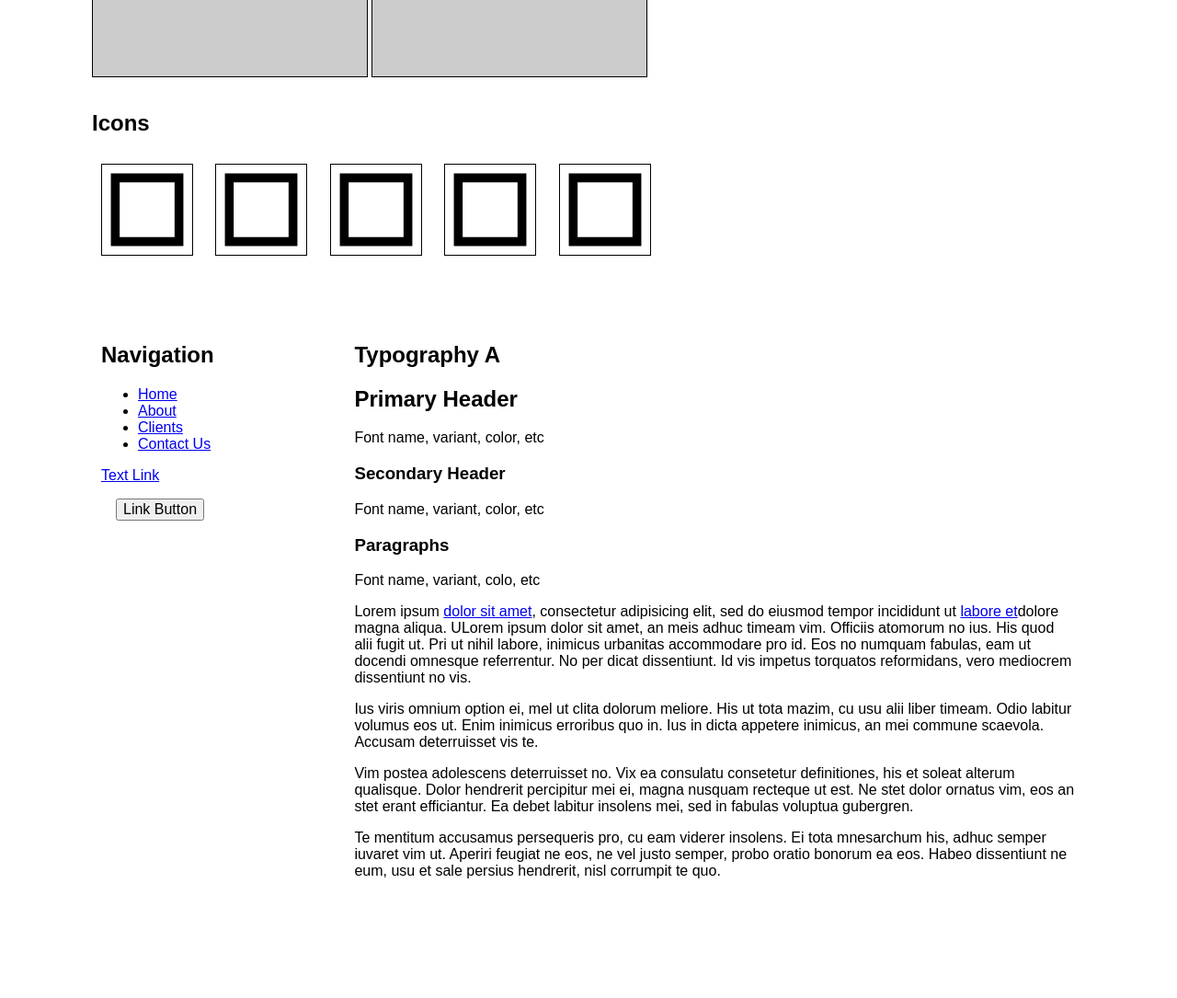
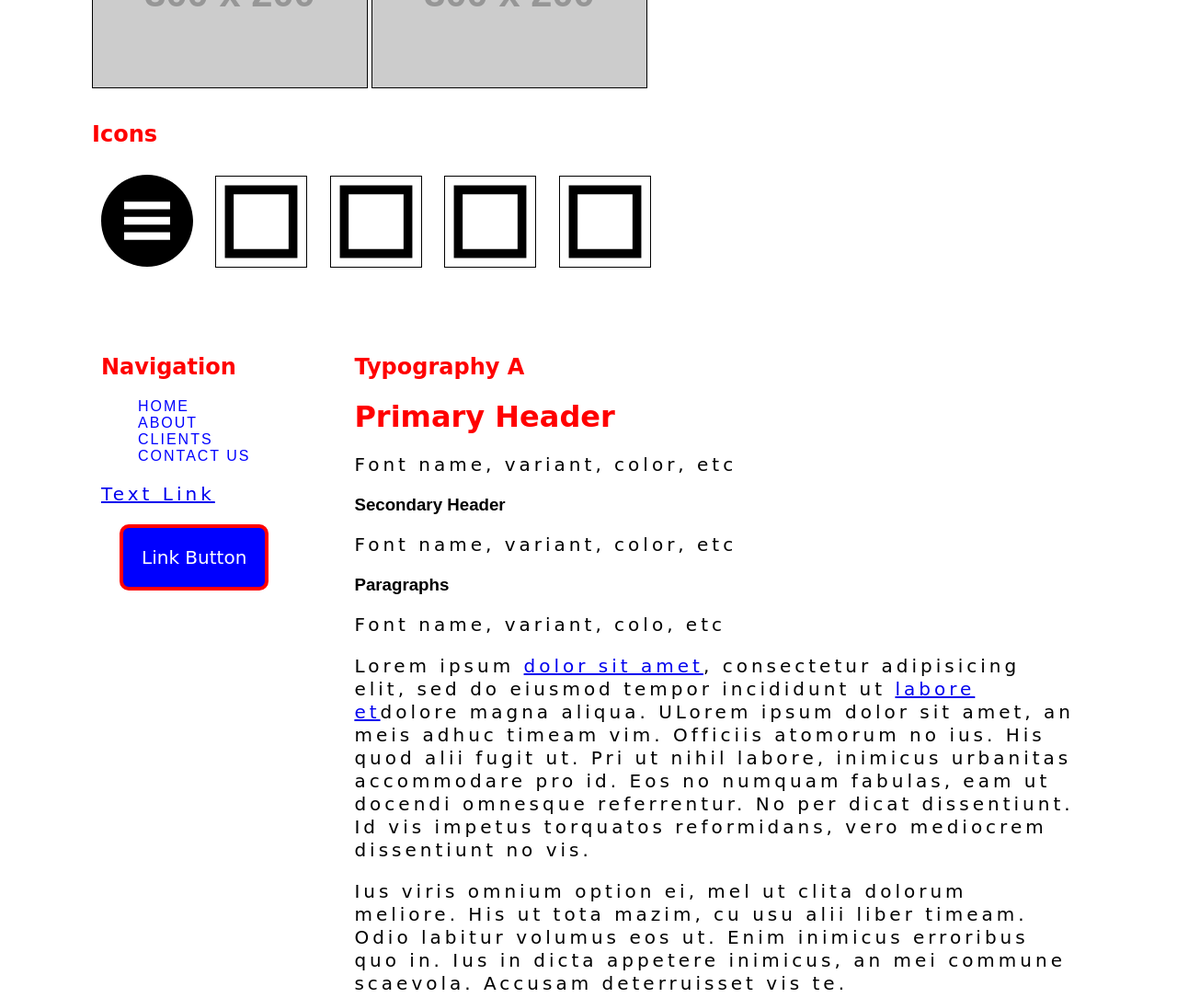
Before and after one commit to ewuweblab/p1-persona-style-tile, a plain HTML site: page index.html in a window 1280 px wide. Shown: the part 2400-3485 px from the top of the page at 92% size. Before the commit the page ends 3436 px from the top, so only its background shows below. Drawn offline with Linux system fonts and the light colour scheme; placeholder pictures from the web are drawn by us; a web font is replaced by a local one.

Commit message:
Version 1
* Added color, type, & textures

```diff
--- a/css/styles.css
+++ b/css/styles.css
@@ -3,18 +3,66 @@
 /***************/
 
 /* Color Palette */
+.color-1 {
+    background: red;
+}
 
+.color-2 {
+    background: white;
+}
+
+.color-3 {
+    background: blue;
+}
 
 /* Textures or Patterns*/
-
+.pattern-1 {
+    background: url("http://static.wixstatic.com/media/093f35_e61fde8d736d4eb883870cbc411accc5.gif") no-repeat;
+    background-size: cover;
+}
 
 /* Imagery */
 
 
 /* Icons */
-
+.icon-1 {
+    border: none;
+}
 
 /* Navigation */
+nav li {
+    list-style: none;
+}
 
+nav a:link {
+    color: blue;
+    letter-spacing: 2px;
+    text-decoration: none;
+    text-transform: uppercase;
+}
+
+nav a:hover {
+    color: red;
+}
+
+button {
+    padding: 1em;
+    background: blue;
+    color: white;
+    border: red solid 4px;
+    border-radius: 10px;
+}
 
 /* Typography */
+
+h1,h2 {
+    color: red;
+    font-family: 'Henny Penny', cursive;
+}
+
+p {
+    font-family: 'Henny Penny', cursive;
+    font-size: 1.25em;
+    line-height: 1.25em;
+    letter-spacing: 4px;
+}
--- a/index.html
+++ b/index.html
@@ -3,6 +3,8 @@
 <head>
   <meta charset="UTF-8" />
   <title>Style Tile w/ User Interface</title>
+
+ <link href='https://fonts.googleapis.com/css?family=Henny+Penny' rel='stylesheet' type='text/css'>
 
   <link rel="stylesheet" href="css/normalize.css">
   <link rel="stylesheet" href="css/grid.css">
@@ -22,8 +24,8 @@
 
 <!-- Project Info -->
 	<section class="grid-container">
-		<h1>Persona</h1>
-		<p>Version 0</p>
+		<h1>P. Colin Manikoth</h1>
+		<p>Version 1</p>
 	</section>
 
 <!--
@@ -58,7 +60,7 @@
 	<section class="grid-container">
 		<h2>Imagery</h2>
 		<div class="imagery-1">
-			<img src="http://placehold.it/300x200">
+			<img src="http://www.gannett-cdn.com/-mm-/c005a01fe05e267175d4429760453e4441ffd72c/c=90-0-5109-3774&r=x404&c=534x401/local/-/media/2015/04/23/USATODAY/USATODAY/635654047053763576-AP-Earns-Starbucks-001.jpg">
 		</div>
 		<div class="imagery-2">
 			<img src="http://placehold.it/300x200">
@@ -80,7 +82,7 @@
 	<section class="grid-container">
 		<h2>Icons</h2>
 		<div class="icon-1">
-			<img src="img/icon-sample.svg">
+			<img src="img/hamburger.svg">
 		</div>
 		<div class="icon-2">
 			<img src="img/icon-sample.svg">
@@ -121,15 +123,14 @@
 
 		<h2>Typography A</h2>
 
-		<h2>Primary Header</h2>
-		<p>Font name, variant, color, etc</h2>
-
+		<h1>Primary Header</h1>
+		<p>Font name, variant, color, etc</p>
 
 		<h3>Secondary Header</h3>
-		<p>Font name, variant, color, etc</h2>
+		<p>Font name, variant, color, etc</p>
 
 		<h3>Paragraphs</h3>
-		<p>Font name, variant, colo, etc</h2>
+		<p>Font name, variant, colo, etc</p>
 
 		<p>Lorem ipsum <a href="#">dolor sit amet</a>, consectetur adipisicing elit, sed do eiusmod
 		tempor incididunt ut <a href="#">labore et</a>dolore magna aliqua. ULorem ipsum dolor sit amet, an meis adhuc timeam vim. Officiis atomorum no ius. His quod alii fugit ut. Pri ut nihil labore, inimicus urbanitas accommodare pro id. Eos no numquam fabulas, eam ut docendi omnesque referrentur. No per dicat dissentiunt. Id vis impetus torquatos reformidans, vero mediocrem dissentiunt no vis.
```
Also changed, not shown: img/hamburger.svg (added).
